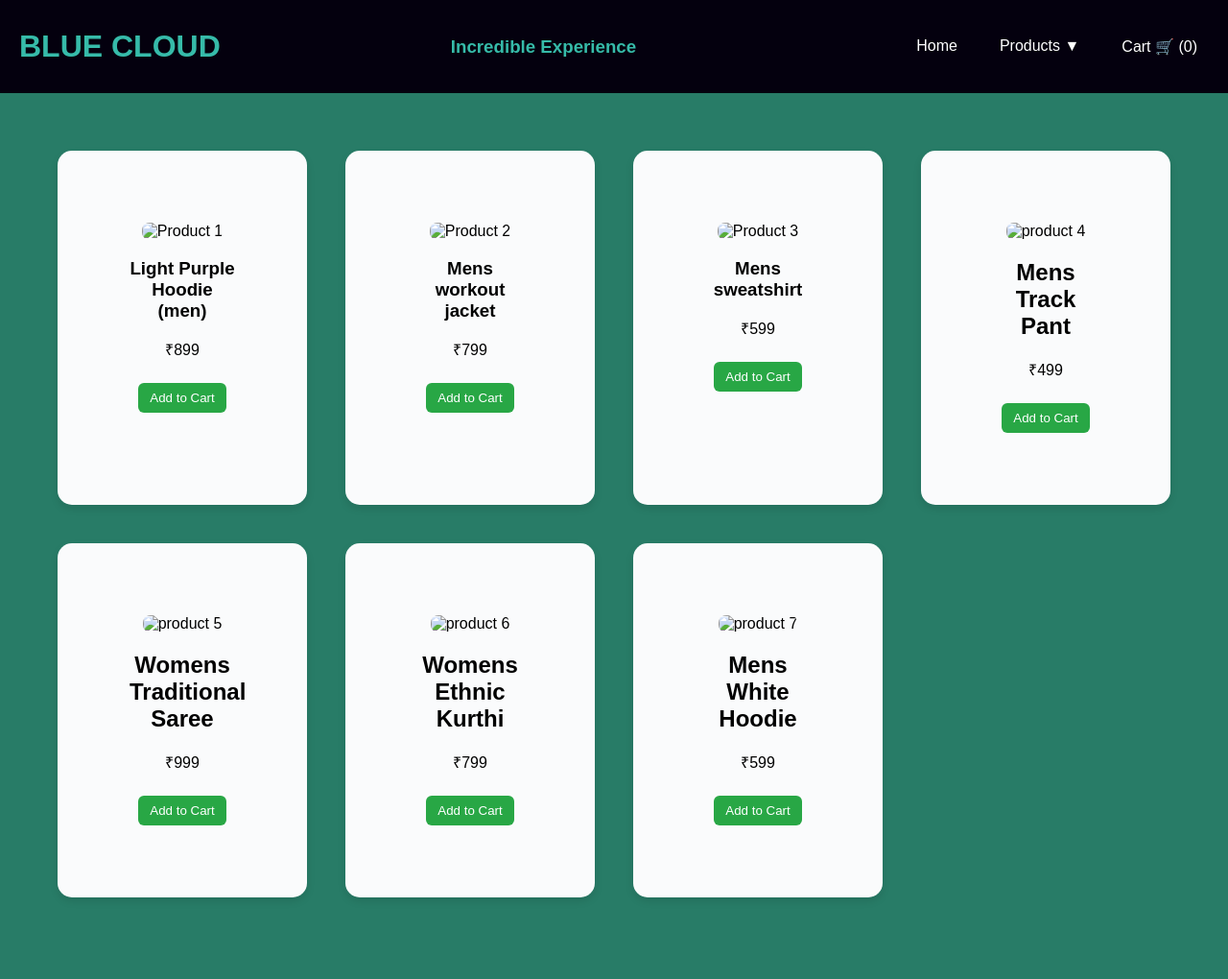
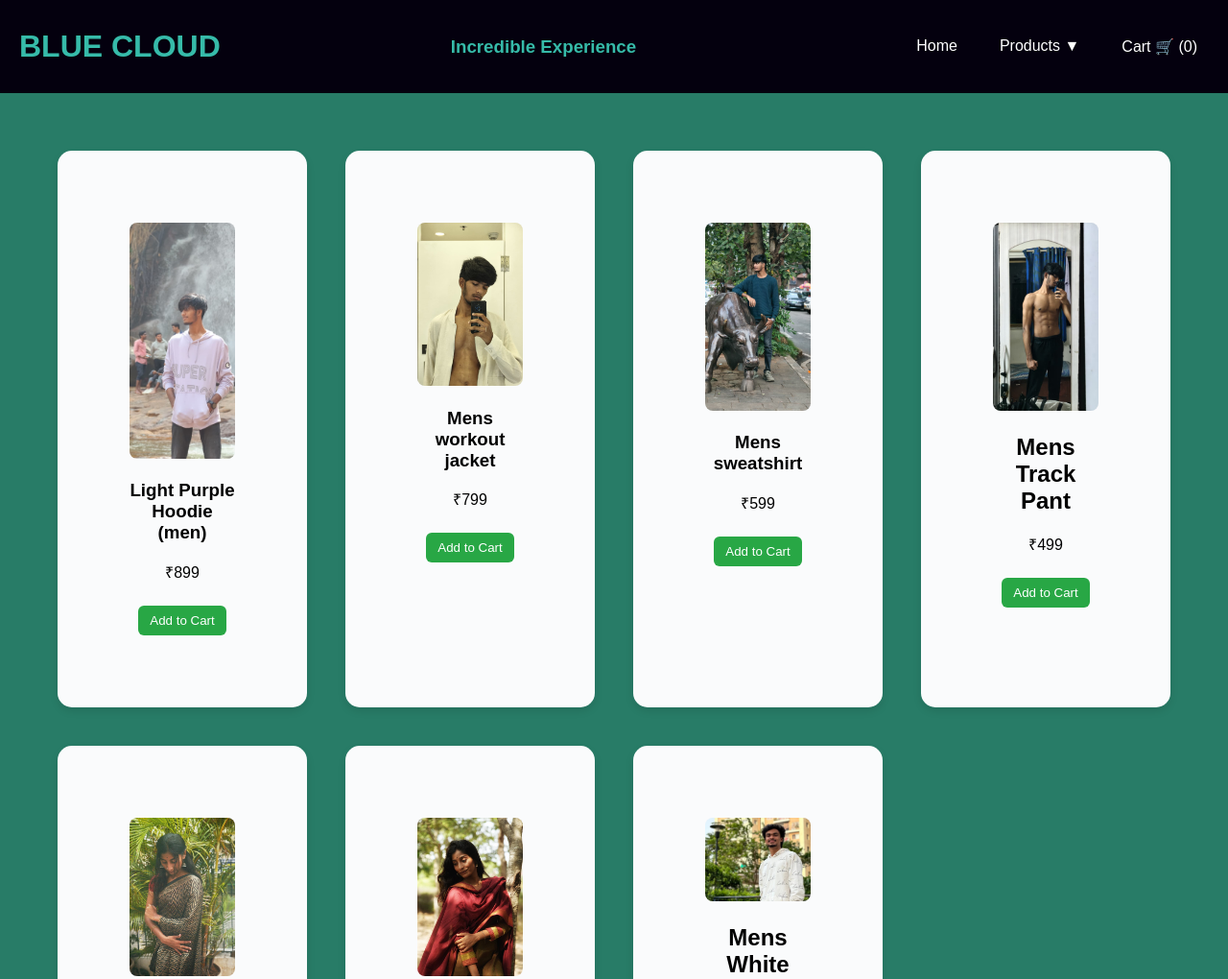
Before and after one commit to vinayadithya/BLUE-CLOUD-E-COMMERCE-PVT, a plain HTML site: page index.html in a window 1280 px wide. Shown: the top 1020 px of the page at 96% size. Drawn offline with Linux system fonts and the light colour scheme.

Commit message:
Update index.html

```diff
--- a/index.html
+++ b/index.html
@@ -82,49 +82,49 @@
   <!-- Product Grid -->
   <section class="products">
     <div class="product" data-id="1">
-      <img src="images/WhatsApp Image 2025-09-17 at 22.40.15_ebbd3229" alt="Product 1">
+      <img src="images/WhatsApp Image 2025-09-17 at 22.40.15_ebbd3229.jpg" alt="Product 1">
       <h3>Light Purple Hoodie (men)</h3>
       <p>₹899</p>
       <button class="add-to-cart">Add to Cart</button>
     </div>
 
     <div class="product" data-id="2">
-      <img src="images/WhatsApp Image 2025-09-17 at 22.40.12_4c4b0f99" alt="Product 2">
+      <img src="images/WhatsApp Image 2025-09-17 at 22.40.12_4c4b0f99.jpg" alt="Product 2">
       <h3>Mens workout jacket</h3>
       <p>₹799</p>
       <button class="add-to-cart">Add to Cart</button>
     </div>
 
     <div class="product" data-id="3">
-      <img src="images/WhatsApp Image 2025-09-17 at 22.40.09_838265a6" alt="Product 3">
+      <img src="images/WhatsApp Image 2025-09-17 at 22.40.09_838265a6.jpg" alt="Product 3">
       <h3>Mens sweatshirt</h3>
       <p>₹599</p>
       <button class="add-to-cart">Add to Cart</button>
     </div>
 
     <div class="product" data-id="4">
-        <img src="images/WhatsApp Image 2025-09-17 at 22.40.11_fa911c2d" alt="product 4">
+        <img src="images/WhatsApp Image 2025-09-17 at 22.40.11_fa911c2d.jpg" alt="product 4">
         <h2>Mens Track Pant</h2>
         <p>₹499</p>
         <button class="add-to-cart">Add to Cart</button>
     </div>
 
     <div class="product" data-id="5">
-        <img src="images/WhatsApp Image 2025-09-28 at 01.41.23_2338d07d" alt="product 5">
+        <img src="images/WhatsApp Image 2025-09-28 at 01.41.23_2338d07d.jpg" alt="product 5">
         <h2>Womens Traditional Saree</h2>
         <p>₹999</p>
         <button class="add-to-cart">Add to Cart</button>
     </div>
 
     <div class="product" data-id="6">
-        <img src="images/WhatsApp Image 2025-09-28 at 01.41.23_f508c965" alt="product 6">
+        <img src="images/WhatsApp Image 2025-09-28 at 01.41.23_f508c965.jpg" alt="product 6">
         <h2>Womens Ethnic Kurthi</h2>
         <p>₹799</p>
         <button class="add-to-cart">Add to Cart</button>
     </div>
 
     <div class="product" data-id="7">
-        <img src="images/WhatsApp Image 2025-09-28 at 01.44.53_9072b2a3" alt="product 7">
+        <img src="images/WhatsApp Image 2025-09-28 at 01.44.53_9072b2a3.jpg" alt="product 7">
         <h2>Mens White Hoodie</h2>
         <p>₹599</p>
         <button class="add-to-cart">Add to Cart</button>
```
